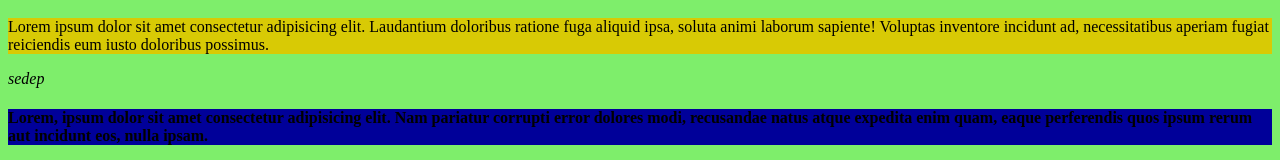
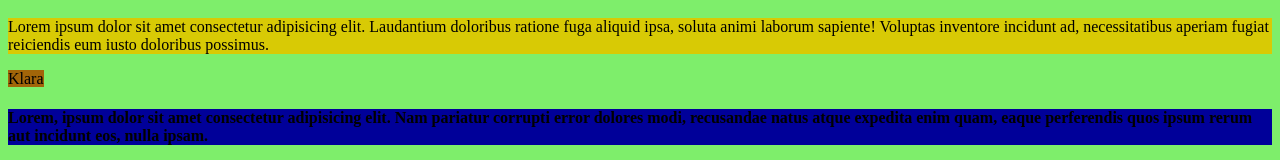
Before and after one commit to Qwerty-pixl/lesson2, a plain HTML site: page index.html in a window 1280 px wide. Shown: the part 264-424 px from the top of the page. Drawn offline with Linux system fonts and the light colour scheme.

Commit message:
added span deleted i

```diff
--- a/index.html
+++ b/index.html
@@ -15,7 +15,7 @@
 <h2>hello world</h2>
 <h3>hello world</h3>
 <p>Lorem ipsum dolor sit amet consectetur adipisicing elit. Laudantium doloribus ratione fuga aliquid ipsa, soluta animi laborum sapiente! Voluptas inventore incidunt ad, necessitatibus aperiam fugiat reiciendis eum iusto doloribus possimus.</p>
-<i>sedep</i>
+<span>Klara</span>
 <h4>Lorem, ipsum dolor sit amet consectetur adipisicing elit. Nam pariatur corrupti error dolores modi, recusandae natus atque expedita enim quam, eaque perferendis quos ipsum rerum aut incidunt eos, nulla ipsam.</h4>
 <strong>Жирный текст</strong>
 <b>hello world</b>
```
